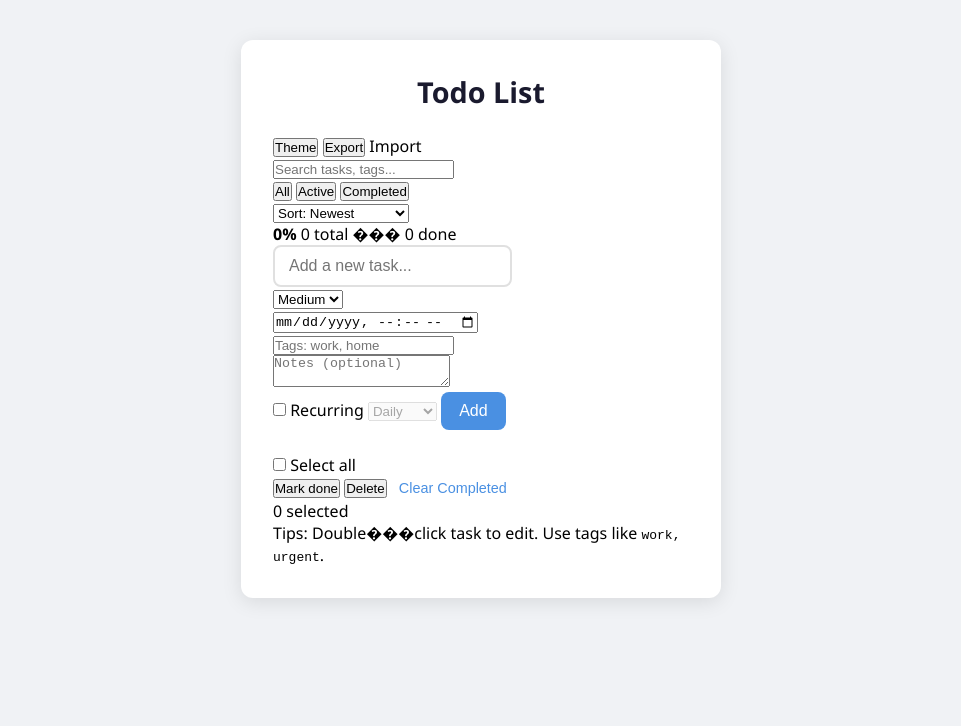
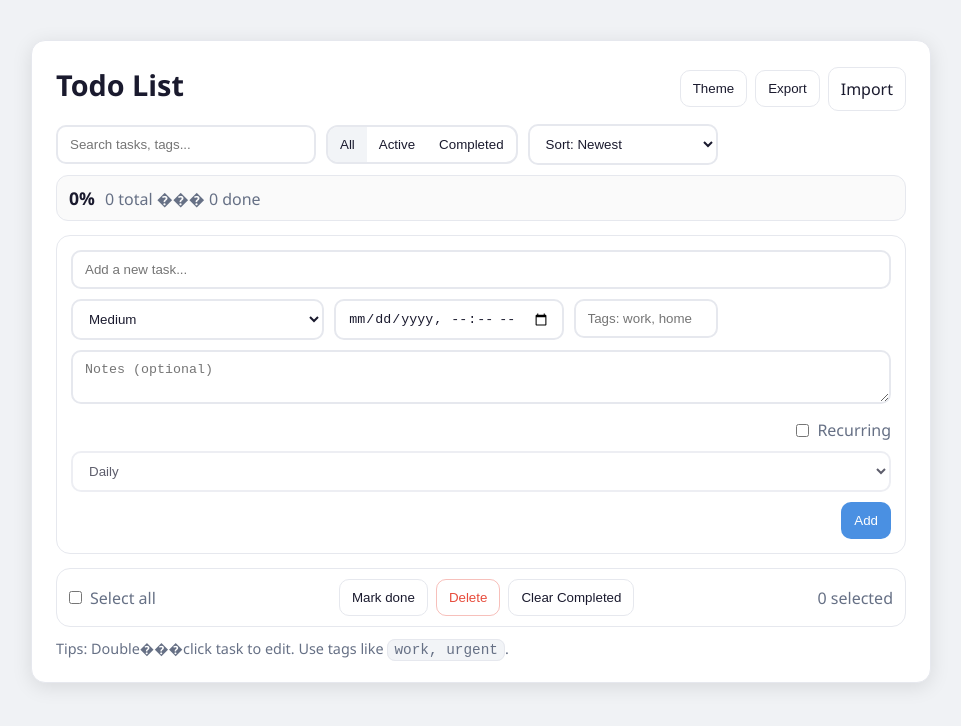
Before and after one commit to erabdurrahman/Java_lab, a plain HTML site: page index.html in a window 1280 px wide. Shown: the whole page, without its empty margins (159-1120 px from the left). Drawn offline with Linux system fonts and the light colour scheme.

Commit message:
Upgrade styles for SaaS-level todo UI.

```diff
--- a/style.css
+++ b/style.css
@@ -1,3 +1,33 @@
+:root{
+  --bg: #f0f2f5;
+  --card: #ffffff;
+  --text: #1a1a2e;
+  --muted: #667085;
+  --border: #e6e8ee;
+
+  --primary: #4a90e2;
+  --primary-hover: #357abd;
+
+  --danger: #e74c3c;
+
+  --chip: #f2f4f7;
+  --shadow: 0 4px 20px rgba(0,0,0,0.10);
+}
+
+:root[data-theme="dark"]{
+  --bg: #0b1220;
+  --card: #0f1a2e;
+  --text: #e8ecf4;
+  --muted: #a8b0c2;
+  --border: rgba(255,255,255,0.10);
+
+  --primary: #6aa6ff;
+  --primary-hover: #4f8fe9;
+
+  --chip: rgba(255,255,255,0.08);
+  --shadow: 0 10px 30px rgba(0,0,0,0.40);
+}
+
 .sr-only {
   position: absolute;
   width: 1px;
@@ -10,15 +40,12 @@
   border: 0;
 }
 
-* {
-  box-sizing: border-box;
-  margin: 0;
-  padding: 0;
-}
+* { box-sizing: border-box; margin: 0; padding: 0; }
 
 body {
   font-family: 'Segoe UI', Tahoma, Geneva, Verdana, sans-serif;
-  background: #f0f2f5;
+  background: var(--bg);
+  color: var(--text);
   min-height: 100vh;
   display: flex;
   align-items: flex-start;
@@ -27,140 +54,343 @@ body {
 }
 
 .container {
-  background: #ffffff;
-  border-radius: 12px;
-  box-shadow: 0 4px 20px rgba(0, 0, 0, 0.1);
-  padding: 32px;
+  background: var(--card);
+  border-radius: 14px;
+  box-shadow: var(--shadow);
+  padding: 24px;
   width: 100%;
-  max-width: 480px;
+  max-width: 900px;
+  border: 1px solid var(--border);
 }
 
 h1 {
   font-size: 1.8rem;
-  color: #1a1a2e;
-  margin-bottom: 24px;
-  text-align: center;
+  margin-bottom: 8px;
+  text-align: left;
 }
 
-#todo-form {
-  display: flex;
-  gap: 8px;
-  margin-bottom: 24px;
+.app-header { margin-bottom: 14px; }
+
+.title-row{
+  display:flex;
+  align-items:center;
+  justify-content:space-between;
+  gap:12px;
+  margin-bottom: 12px;
 }
 
-#todo-input {
-  flex: 1;
-  padding: 10px 14px;
-  border: 2px solid #e0e0e0;
-  border-radius: 8px;
-  font-size: 1rem;
-  outline: none;
-  transition: border-color 0.2s;
+.header-actions{
+  display:flex;
+  align-items:center;
+  gap:8px;
+  flex-wrap:wrap;
 }
 
-#todo-input:focus {
-  border-color: #4a90e2;
+.controls{
+  display:flex;
+  gap:10px;
+  flex-wrap:wrap;
+  align-items:center;
+  margin-bottom: 10px;
 }
 
-#todo-form button {
-  padding: 10px 18px;
-  background: #4a90e2;
-  color: #fff;
-  border: none;
-  border-radius: 8px;
-  font-size: 1rem;
-  cursor: pointer;
-  transition: background 0.2s;
+.search-wrap input,
+.select-wrap select{
+  padding: 10px 12px;
+  border: 2px solid var(--border);
+  border-radius: 10px;
+  background: transparent;
+  color: var(--text);
+  outline: none;
 }
 
-#todo-form button:hover {
-  background: #357abd;
+.search-wrap input{ width: 260px; }
+.select-wrap select{ min-width: 190px; }
+
+.search-wrap input:focus,
+.select-wrap select:focus{
+  border-color: var(--primary);
 }
 
-#todo-list {
-  list-style: none;
+.segmented{
+  display:flex;
+  border: 2px solid var(--border);
+  border-radius: 12px;
+  overflow:hidden;
 }
 
-#todo-list li {
-  display: flex;
-  align-items: center;
-  gap: 10px;
-  padding: 12px 10px;
-  border-bottom: 1px solid #f0f0f0;
-  transition: background 0.15s;
+.seg-btn{
+  background: transparent;
+  color: var(--text);
+  border:none;
+  padding: 10px 12px;
+  cursor:pointer;
 }
 
-#todo-list li:last-child {
-  border-bottom: none;
+.seg-btn.active{
+  background: var(--chip);
 }
 
-#todo-list li:hover {
-  background: #f8f9ff;
-  border-radius: 8px;
+.summary{
+  display:flex;
+  justify-content:space-between;
+  align-items:center;
+  padding: 10px 12px;
+  border: 1px solid var(--border);
+  border-radius: 12px;
+  background: rgba(0,0,0,0.02);
 }
 
-#todo-list li input[type="checkbox"] {
-  width: 18px;
-  height: 18px;
-  cursor: pointer;
-  accent-color: #4a90e2;
+:root[data-theme="dark"] .summary{
+  background: rgba(255,255,255,0.04);
 }
 
-#todo-list li .task-text {
-  flex: 1;
+.summary-left{
+  display:flex;
+  align-items:baseline;
+  gap:10px;
+}
+
+.summary-left strong{ font-size: 1.1rem; }
+.summary-left span{ color: var(--muted); }
+
+.btn{
+  border: 1px solid var(--border);
+  background: transparent;
+  color: var(--text);
+  padding: 10px 12px;
+  border-radius: 10px;
+  cursor:pointer;
+}
+
+.btn-primary{
+  background: var(--primary);
+  color:#fff;
+  border-color: transparent;
+}
+
+.btn-primary:hover{ background: var(--primary-hover); }
+
+.btn-ghost:hover{
+  background: var(--chip);
+}
+
+.btn-danger{
+  border-color: rgba(231, 76, 60, 0.35);
+  color: var(--danger);
+}
+
+.btn-danger:hover{
+  background: rgba(231, 76, 60, 0.12);
+}
+
+.file-btn{ display:inline-flex; align-items:center; justify-content:center; }
+
+.composer{
+  margin-top: 10px;
+  margin-bottom: 14px;
+  border: 1px solid var(--border);
+  border-radius: 14px;
+  padding: 14px;
+}
+
+.composer-grid{
+  display:grid;
+  grid-template-columns: 1.4fr 0.6fr 0.8fr 0.9fr;
+  gap: 10px;
+}
+
+.field-main{ grid-column: 1 / -1; }
+.field-notes{ grid-column: 1 / -1; }
+
+.field-row{
+  grid-column: 1 / -1;
+  display:flex;
+  gap:10px;
+  align-items:center;
+  justify-content:flex-end;
+  flex-wrap:wrap;
+}
+
+.field input,
+.field select,
+.field textarea{
+  width:100%;
+  padding: 10px 12px;
+  border: 2px solid var(--border);
+  border-radius: 10px;
+  background: transparent;
+  color: var(--text);
+  outline:none;
+}
+
+.field textarea{ resize: vertical; }
+
+.field input:focus,
+.field select:focus,
+.field textarea:focus{
+  border-color: var(--primary);
+}
+
+.checkbox{
+  display:flex;
+  align-items:center;
+  gap:8px;
+  color: var(--muted);
+  user-select:none;
+}
+
+.bulkbar{
+  display:flex;
+  align-items:center;
+  justify-content:space-between;
+  gap: 10px;
+  padding: 10px 12px;
+  border: 1px solid var(--border);
+  border-radius: 14px;
+  margin-bottom: 12px;
+  flex-wrap: wrap;
+}
+
+.bulk-actions{ display:flex; gap:8px; flex-wrap:wrap; }
+.bulk-meta{ color: var(--muted); }
+
+#todo-list { list-style: none; }
+
+.todo-item{
+  display:grid;
+  grid-template-columns: 26px 26px 1fr auto;
+  gap: 10px;
+  padding: 14px 12px;
+  border: 1px solid var(--border);
+  border-radius: 14px;
+  margin-bottom: 10px;
+}
+
+.todo-item:hover{ background: rgba(0,0,0,0.02); }
+:root[data-theme="dark"] .todo-item:hover{ background: rgba(255,255,255,0.03); }
+
+.todo-title{
   font-size: 1rem;
-  color: #333;
+  font-weight: 600;
+  color: var(--text);
   word-break: break-word;
 }
 
-#todo-list li.completed .task-text {
-  text-decoration: line-through;
-  color: #aaa;
+.todo-meta{
+  display:flex;
+  gap:8px;
+  flex-wrap:wrap;
+  margin-top: 6px;
+  color: var(--muted);
+  font-size: 0.9rem;
 }
 
-#todo-list li .delete-btn {
-  background: none;
-  border: none;
-  cursor: pointer;
-  font-size: 1.1rem;
-  color: #ccc;
-  padding: 2px 6px;
-  border-radius: 4px;
-  transition: color 0.2s, background 0.2s;
-  line-height: 1;
+.chip{
+  display:inline-flex;
+  align-items:center;
+  gap:6px;
+  padding: 4px 8px;
+  border-radius: 999px;
+  border: 1px solid var(--border);
+  background: var(--chip);
+  font-size: 0.85rem;
+  color: var(--text);
 }
 
-#todo-list li .delete-btn:hover {
-  color: #e74c3c;
-  background: #ffeaea;
+.chip.low{ border-color: rgba(74, 144, 226, 0.35); }
+.chip.medium{ border-color: rgba(240, 173, 78, 0.45); }
+.chip.high{ border-color: rgba(231, 76, 60, 0.45); }
+
+.todo-desc{
+  grid-column: 3 / 4;
+  color: var(--muted);
+  font-size: 0.95rem;
+  margin-top: 6px;
+  white-space: pre-wrap;
 }
 
-#todo-footer {
-  display: flex;
-  justify-content: space-between;
-  align-items: center;
-  margin-top: 20px;
-  padding-top: 16px;
-  border-top: 1px solid #f0f0f0;
-  font-size: 0.9rem;
-  color: #888;
+.todo-actions{
+  display:flex;
+  gap:8px;
+  align-items:start;
+  justify-content:flex-end;
 }
 
-#todo-footer.hidden {
-  display: none;
+.icon-btn{
+  background: transparent;
+  border: 1px solid var(--border);
+  padding: 6px 10px;
+  border-radius: 10px;
+  cursor:pointer;
+  color: var(--text);
 }
 
-#clear-completed {
-  background: none;
-  border: none;
-  cursor: pointer;
-  color: #4a90e2;
-  font-size: 0.9rem;
-  padding: 4px 8px;
-  border-radius: 4px;
-  transition: background 0.2s;
+.icon-btn:hover{ background: var(--chip); }
+
+.todo-item.completed .todo-title{
+  text-decoration: line-through;
+  color: #9aa3b2;
 }
 
-#clear-completed:hover {
-  background: #eaf2ff;
+.subtasks{
+  grid-column: 3 / 4;
+  margin-top: 8px;
+  padding-left: 16px;
+  color: var(--muted);
 }
+
+.subtasks li{
+  margin: 4px 0;
+}
+
+.hint{
+  margin-top: 12px;
+  color: var(--muted);
+  font-size: 0.9rem;
+}
+
+.hint code{
+  background: var(--chip);
+  padding: 2px 6px;
+  border-radius: 8px;
+  border: 1px solid var(--border);
+}
+
+.dialog::backdrop{
+  background: rgba(0,0,0,0.45);
+}
+
+dialog-card{
+  width: min(720px, 92vw);
+  border: 1px solid var(--border);
+  background: var(--card);
+  color: var(--text);
+  border-radius: 14px;
+  padding: 14px;
+}
+dialog-head{
+  display:flex;
+  align-items:center;
+  justify-content:space-between;
+  margin-bottom: 10px;
+  gap:12px;
+}
+dialog-grid{
+  display:grid;
+  grid-template-columns: 1fr 1fr;
+  gap: 10px;
+}
+dialog-grid .field:nth-child(1),
+dialog-grid .field:nth-child(5),
+dialog-grid .field:nth-child(6),
+dialog-grid .field-row{
+  grid-column: 1 / -1;
+}
+
+@media (max-width: 820px){
+  .container{ max-width: 520px; }
+  .composer-grid{ grid-template-columns: 1fr; }
+  .search-wrap input{ width: 100%; }
+  .dialog-grid{ grid-template-columns: 1fr; }
+}
```
